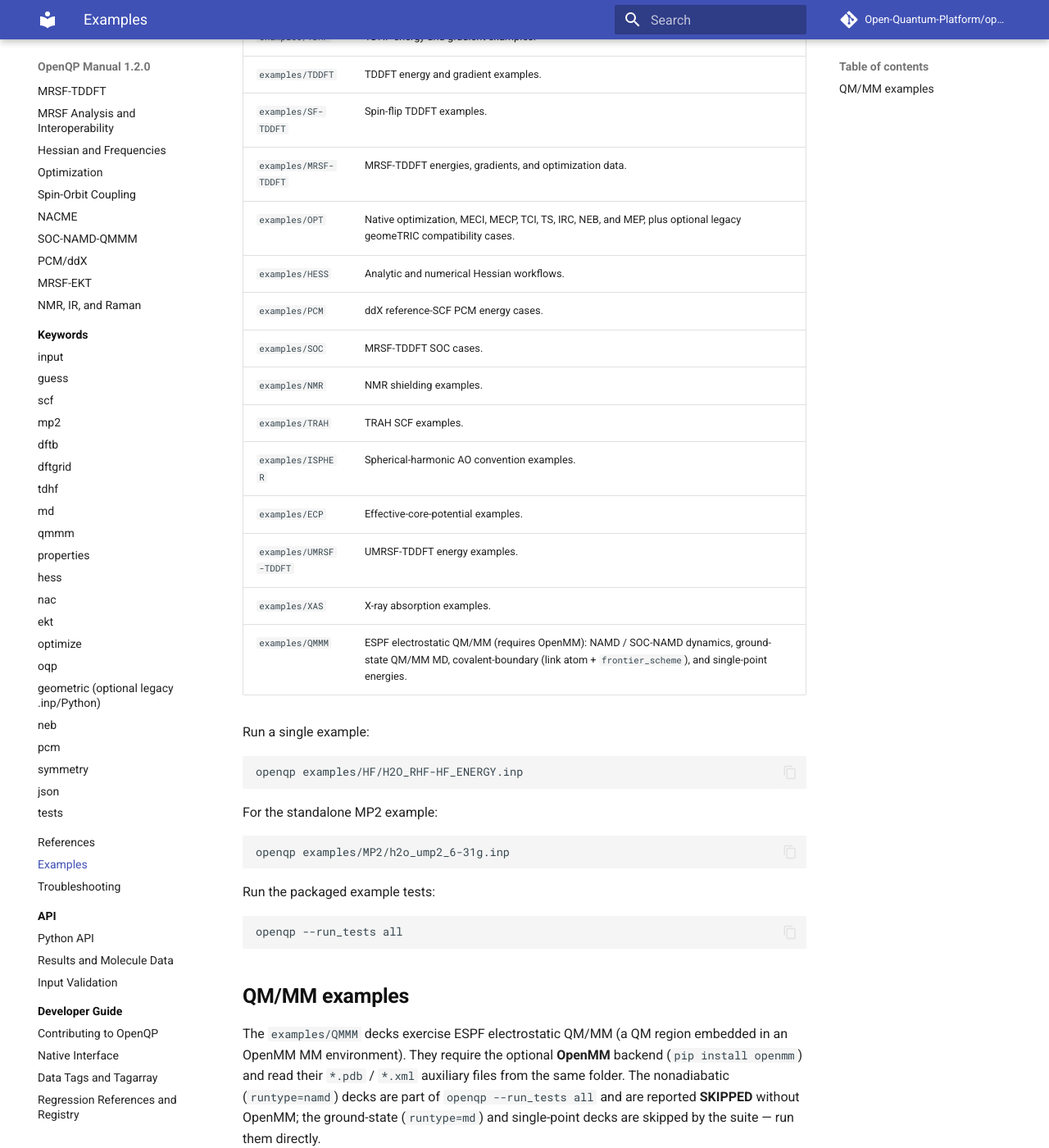
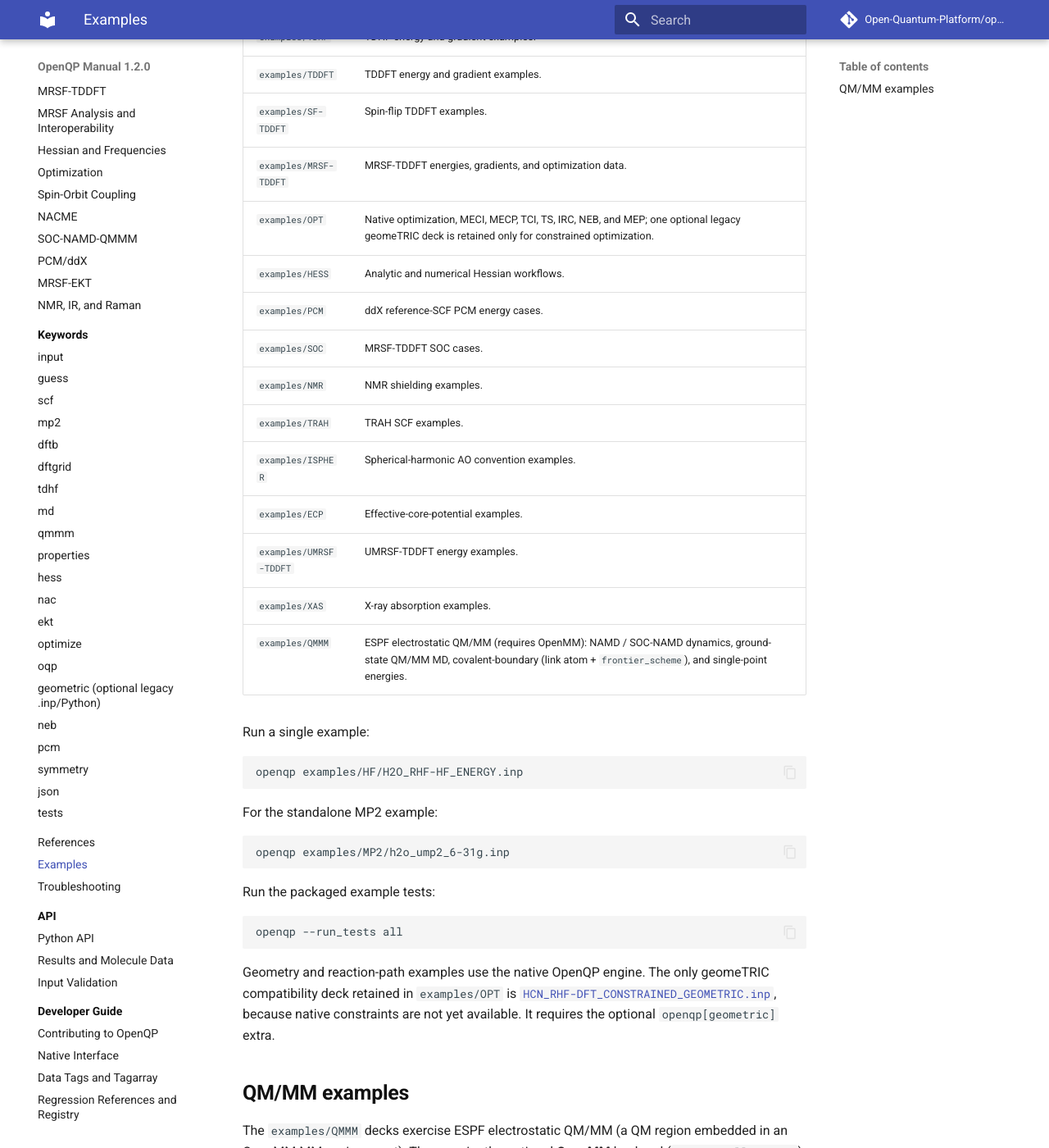
Before and after one commit to Open-Quantum-Platform/openqp-docs, an MkDocs documentation site: the page built from docs/examples/index.md, in a window 1280 px wide and 1400 px high, scrolled down 452 px. Shown: the whole window at 82% size. Built offline with MkDocs 1.6.1 and Material for MkDocs 9.7.7, drawn with Linux system fonts in a browser that asks for light colours; comment, search, counter and statistics services are not loaded.

Commit message:
Document native optimizer example coverage

````diff
--- a/docs/examples/index.md
+++ b/docs/examples/index.md
@@ -15,7 +15,7 @@
 | `examples/TDDFT` | TDDFT energy and gradient examples. |
 | `examples/SF-TDDFT` | Spin-flip TDDFT examples. |
 | `examples/MRSF-TDDFT` | MRSF-TDDFT energies, gradients, and optimization data. |
-| `examples/OPT` | Native optimization, MECI, MECP, TCI, TS, IRC, NEB, and MEP, plus optional legacy geomeTRIC compatibility cases. |
+| `examples/OPT` | Native optimization, MECI, MECP, TCI, TS, IRC, NEB, and MEP; one optional legacy geomeTRIC deck is retained only for constrained optimization. |
 | `examples/HESS` | Analytic and numerical Hessian workflows. |
 | `examples/PCM` | ddX reference-SCF PCM energy cases. |
 | `examples/SOC` | MRSF-TDDFT SOC cases. |
@@ -44,6 +44,12 @@
 ```bash
 openqp --run_tests all
 ```
+
+Geometry and reaction-path examples use the native OpenQP engine. The only
+geomeTRIC compatibility deck retained in `examples/OPT` is
+[`HCN_RHF-DFT_CONSTRAINED_GEOMETRIC.inp`](https://github.com/Open-Quantum-Platform/openqp/blob/main/examples/OPT/HCN_RHF-DFT_CONSTRAINED_GEOMETRIC.inp),
+because native constraints are not yet available. It requires the optional
+`openqp[geometric]` extra.
 
 ## QM/MM examples
 
````
Also changed, not shown: docs/keywords/geometric.md (+4 -0 lines), docs/workflows/optimization.md (+4 -2 lines).
